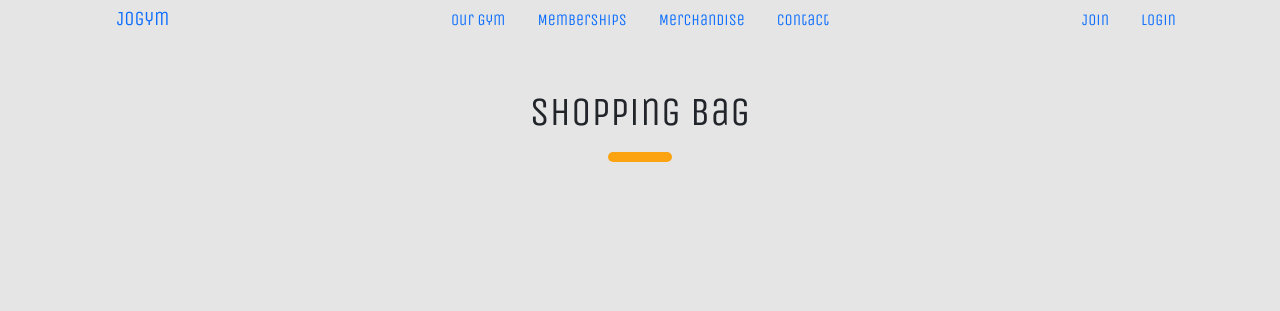
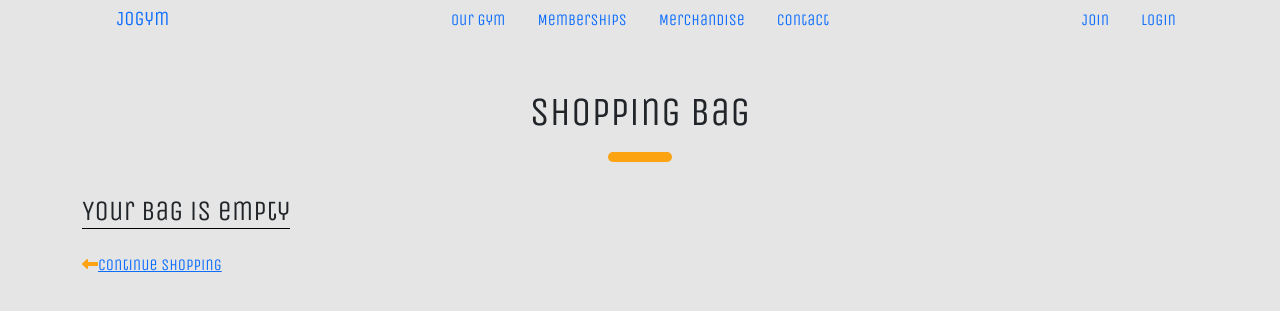
Before and after one commit to Code-Institute-Submissions/Zuhur-ms4_Feb, a Django app: page /bag/ in a window 1280 px wide. Shown: the top 311 px of the page. Run offline with Django 3.2, Linux system fonts and the light colour scheme; some libraries are stand-ins or nearby versions; some web fonts are replaced.

Commit message:
Add bag context

```diff
--- /dev/null
+++ b/bag/contexts.py
@@ -0,0 +1,17 @@
+
+def bag_contents(request):
+
+    bag_items = []
+    total = 0
+    product_count = 0
+    delivery = 39
+    grand_total = total + delivery
+
+    context = {
+        'bag_items': bag_items,
+        'total': total,
+        'product_count': product_count,
+        'delivery': delivery,
+    }
+
+    return context
--- a/bag/templates/bag/bag.html
+++ b/bag/templates/bag/bag.html
@@ -13,5 +13,23 @@
             <hr class="heading-ruler mx-auto mb-4">
         </div>
     </div>
+
+
+    <div class="row">
+        {% if bag_item %}
+            <div class="col">
+
+            </div>
+        {% else %}
+        <div class="col mb-3">
+            <h3 style="border-bottom: 1px solid black; width: fit-content;"> Your bag is empty </h3>
+        </div>
+        <span>
+            <a href="{% url 'merch' %}"><i class="fas fa-long-arrow-alt-left"></i>Continue Shopping</a>
+        </span>
+
+        {% endif %}
+    </div>
+
 </div>
 {% endblock %}
--- a/merchandise/templates/merchandise/merch.html
+++ b/merchandise/templates/merchandise/merch.html
@@ -132,10 +132,11 @@
                             <img src="{{merch.image_url}}" class="card-img-top" alt="...">
                         </a>
                         <div class="card-body">
-                            <h5 class="card-title">{{merch.name}}</h5>
+                            <a href="{% url 'merch-detail' merch.id %}">
+                                <h5 class="card-title">{{merch.name}}</h5>
+                            </a>
                             <p class="card-text">{{merch.description}}</p>
                             <p>€{{merch.price}}</p>
-                            <a href="#" class="btn btn-primary">Buy</a>
                         </div>
                     </div>
                 </div>
--- a/merchandise/views.py
+++ b/merchandise/views.py
@@ -45,7 +45,7 @@ def merchandise(request):
 
 
 def merchandise_detail(request, merch_id):
-    merch = get_object_or_404(Merchandise, merch_id)
+    merch = get_object_or_404(Merchandise, pk=merch_id)
     context = {
         'merch': merch,
     }
--- a/ms4_project/settings.py
+++ b/ms4_project/settings.py
@@ -44,7 +44,7 @@ INSTALLED_APPS = [
     'gym_app',
     'merchandise',
     'membership',
-    'bag'
+    'bag',
 ]
 
 MIDDLEWARE = [
@@ -73,6 +73,7 @@ TEMPLATES = [
                 'django.template.context_processors.request', # `allauth` needs this from django
                 'django.contrib.auth.context_processors.auth',
                 'django.contrib.messages.context_processors.messages',
+                'bag.contexts.bag_contents',
             ],
         },
     },
```
